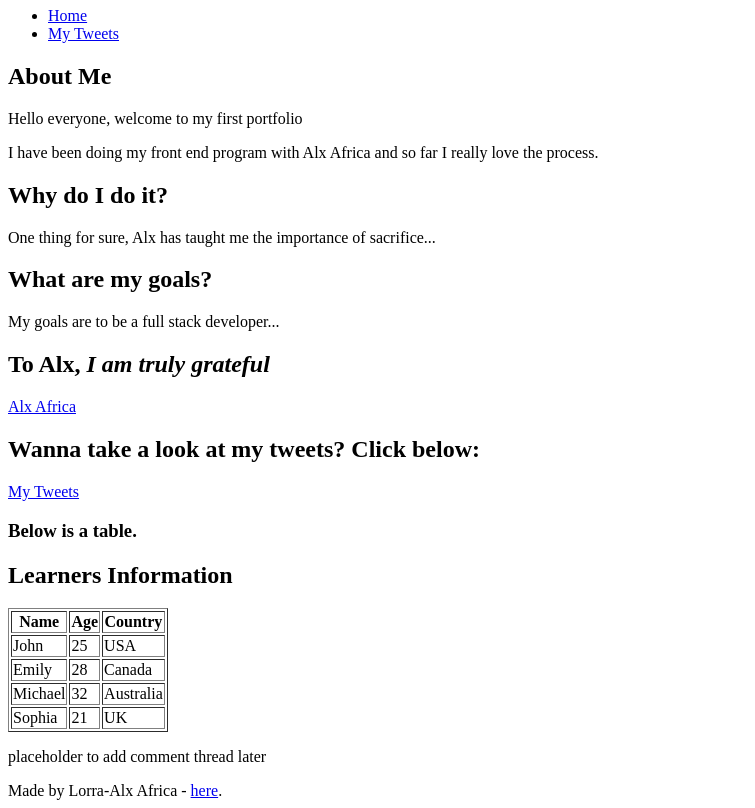
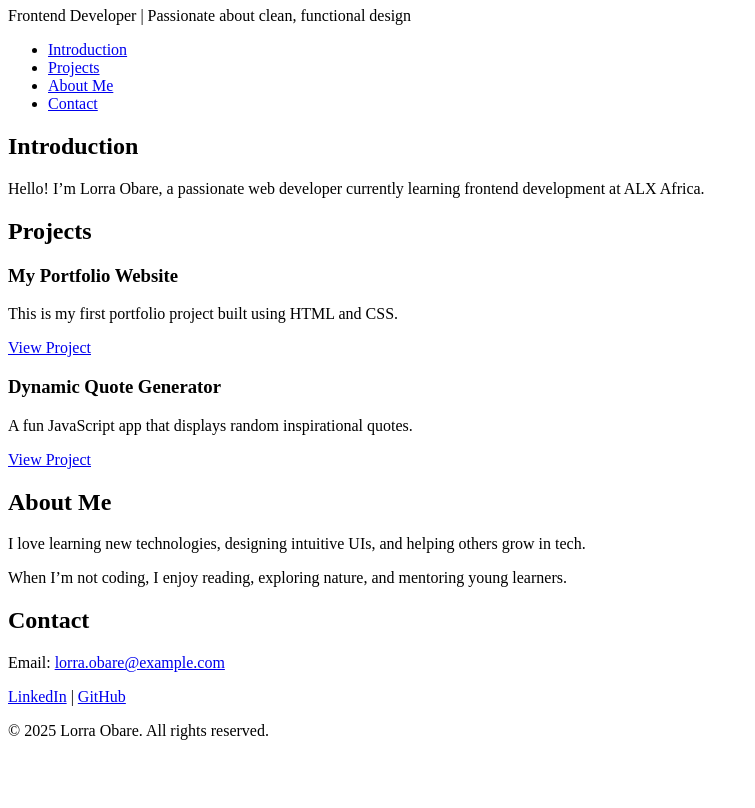
Before and after one commit to LorraObare/My_First_Portfolio, a plain HTML site: page html_basic/index.html in a window 1280 px wide. Shown: the part 73-881 px from the top of the page, without its empty margins (0-755 px from the left). After the commit the page ends 829 px from the top, so only its background shows below. Drawn offline with Linux system fonts and the light colour scheme.

Commit message:
added necessary tags

```diff
--- a/html_basic/index.html
+++ b/html_basic/index.html
@@ -1,76 +1,71 @@
 <!DOCTYPE html>
 <html lang="en">
 <head>
-  <meta charset="UTF-8">
+  <meta charset="utf-8">
   <meta name="viewport" content="width=device-width, initial-scale=1.0">
-  <title>Personal Portfolio</title>
+  <title>Lorra Obare - Personal Portfolio</title>
 </head>
+
 <body>
+  <!-- ===== HEADER ===== -->
   <header>
-    <h1>Welcome Aboard!</h1>
-    <ul>
-      <li><a href="index.html">Home</a></li>
-      <li><a href="tweets.html">My Tweets</a></li>
-    </ul>
+    <h1>Lorra Obare</h1>
+    <p>Frontend Developer | Passionate about clean, functional design</p>
   </header>
 
-  <main>
-    <article>
-      <h2>About Me</h2>
-      <p>Hello everyone, welcome to my first portfolio</p>
-      <p>I have been doing my front end program with Alx Africa and so far I really love the process.</p>
-      <h2>Why do I do it?</h2>
-      <p>One thing for sure, Alx has taught me the importance of sacrifice...</p>
-      <h2>What are my goals?</h2>
-      <p>My goals are to be a full stack developer...</p>
-      <h2>To Alx, <em>I am truly grateful</em></h2>
-      <a href="https://i.ibb.co/gTDZZT8/ALX-Logo-07.png">Alx Africa</a>
-      <h2>Wanna take a look at my tweets? Click below:</h2>
-      <a href="tweets.html">My Tweets</a>
-      <h3>Below is a table.</h3>
+  <!-- ===== NAVIGATION BAR ===== -->
+  <nav>
+    <ul>
+      <li><a href="#introduction">Introduction</a></li>
+      <li><a href="#projects">Projects</a></li>
+      <li><a href="#about">About Me</a></li>
+      <li><a href="#contact">Contact</a></li>
+    </ul>
+  </nav>
 
+  <!-- ===== INTRODUCTION SECTION ===== -->
+  <section id="introduction">
+    <h2>Introduction</h2>
+    <p>Hello! I’m Lorra Obare, a passionate web developer currently learning frontend development at ALX Africa.</p>
+  </section>
 
- <h2>Learners Information</h2>
-      <table border="1">
-        <thead>
-          <tr>
-            <th>Name</th>
-            <th>Age</th>
-            <th>Country</th>
-          </tr>
-        </thead>
-        <tbody>
-          <tr>
-            <td>John</td>
-            <td>25</td>
-            <td>USA</td>
-          </tr>
-          <tr>
-            <td>Emily</td>
-            <td>28</td>
-            <td>Canada</td>
-          </tr>
-          <tr>
-            <td>Michael</td>
-            <td>32</td>
-            <td>Australia</td>
-          </tr>
-          <tr>
-            <td>Sophia</td>
-            <td>21</td>
-            <td>UK</td>
-          </tr>
-        </tbody>
-      </table>
+  <!-- ===== PROJECTS SECTION ===== -->
+  <section id="projects">
+    <h2>Projects</h2>
+
+    <article class="project">
+      <h3>My Portfolio Website</h3>
+      <p>This is my first portfolio project built using HTML and CSS.</p>
+      <a href="https://example.com" target="_blank" rel="noopener noreferrer">View Project</a>
     </article>
 
-    <aside>
-      <p>placeholder to add comment thread later</p>
-    </aside>
-  </main>
+    <article class="project">
+      <h3>Dynamic Quote Generator</h3>
+      <p>A fun JavaScript app that displays random inspirational quotes.</p>
+      <a href="https://example.com" target="_blank" rel="noopener noreferrer">View Project</a>
+    </article>
+  </section>
 
+  <!-- ===== ABOUT SECTION ===== -->
+  <section id="about">
+    <h2>About Me</h2>
+    <p>I love learning new technologies, designing intuitive UIs, and helping others grow in tech.</p>
+    <p>When I’m not coding, I enjoy reading, exploring nature, and mentoring young learners.</p>
+  </section>
+
+  <!-- ===== CONTACT SECTION ===== -->
+  <section id="contact">
+    <h2>Contact</h2>
+    <p>Email: <a href="mailto:lorra.obare@example.com">lorra.obare@example.com</a></p>
+    <p>
+      <a href="https://www.linkedin.com/in/lorra-obare" target="_blank" rel="noopener noreferrer">LinkedIn</a> |
+      <a href="https://github.com/lorraobare" target="_blank" rel="noopener noreferrer">GitHub</a>
+    </p>
+  </section>
+
+  <!-- ===== FOOTER ===== -->
   <footer>
-Made by Lorra-Alx Africa - <a href="<ANY LINK>" target="_blank">here</a>.
-    </footer>
+    <p>&copy; 2025 Lorra Obare. All rights reserved.</p>
+  </footer>
 </body>
 </html>
```
